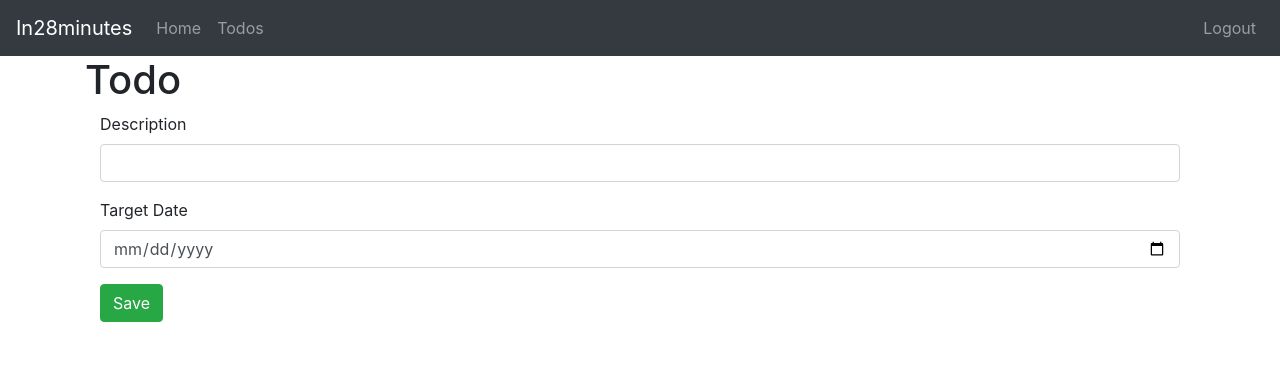
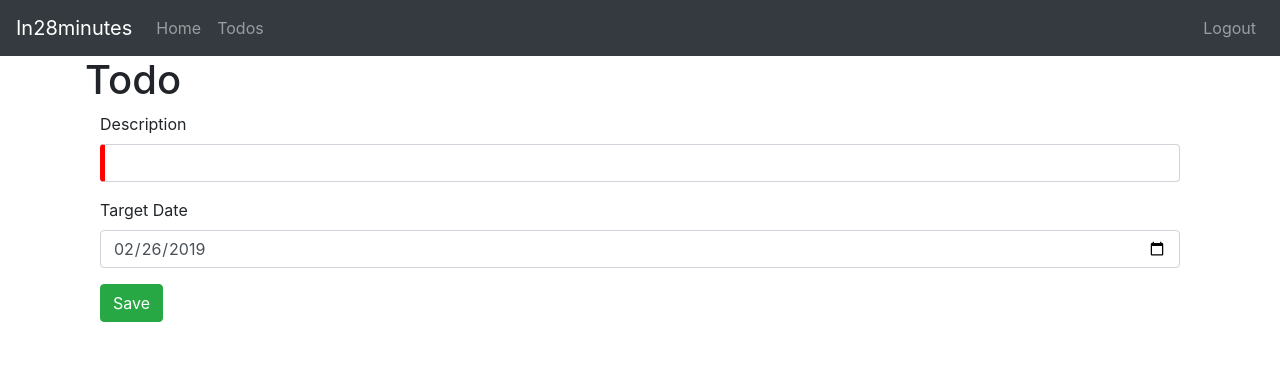
Before and after one commit to stefanbanu/FullStack-todos-frontend, an Angular app: page /todos/1 in a window 1280 px wide. Shown: the top 372 px of the page. Built offline with nearby package versions, Linux system fonts and the light colour scheme; no server answers; sample sign-in values are in the browser's storage.

Commit message:
added validations and warning messages to the fields.

```diff
--- a/src/app/list-todos/list-todos.component.html
+++ b/src/app/list-todos/list-todos.component.html
@@ -26,4 +26,7 @@
 
 
   </table>
+  <div class="row">
+    <button (click)="addTodo()" class="btn btn-success">Add</button>
+  </div>
 </div>
--- a/src/app/list-todos/list-todos.component.ts
+++ b/src/app/list-todos/list-todos.component.ts
@@ -60,4 +60,8 @@ export class ListTodosComponent implements OnInit {
     console.log(`update  ${id}`);
     this.router.navigate(['todos', id]);
   }
+
+  addTodo() {
+    this.router.navigate(['todos', -1]);
+  }
 }
--- a/src/app/service/data/todo-data.service.ts
+++ b/src/app/service/data/todo-data.service.ts
@@ -21,4 +21,12 @@ export class TodoDataService {
   retrieveTodo(username, id) {
     return this.httpClient.get<Todo>(`http://localhost:8080/users/${username}/todos/${id}`);
   }
+
+  updateTodo(username, id, todo) {
+    return this.httpClient.put(`http://localhost:8080/users/${username}/todos/${id}`, todo);
+  }
+
+  createTodo(username, todo) {
+    return this.httpClient.post(`http://localhost:8080/users/${username}/todos`, todo);
+  }
 }
--- a/src/app/todo/todo.component.css
+++ b/src/app/todo/todo.component.css
@@ -0,0 +1,3 @@
+.ng-invalid:not(form) {
+  border-left: 5px solid red;
+}
--- a/src/app/todo/todo.component.html
+++ b/src/app/todo/todo.component.html
@@ -1,16 +1,26 @@
 <H1>Todo</H1>
 
 <div class="container">
-  <fieldset class="form-group">
-    <label>Description</label>
-    <input class="form-control" [(ngModel)]="todo.description" type="text" name="description" required="required">
-  </fieldset>
+<!--  <div class="alert alert-warning" *ngIf="todoForm.dirty && todoForm.invalid">Enter valid values</div>-->
 
-  <fieldset class="form-group">
-    <label>Target Date</label>
-  <input class="form-control" [(ngModel)]="todo.targetDate" type="date" name="targetDate" required="required">
-  </fieldset>
+  <form (ngSubmit)="!todoForm.invalid && saveTodo()" #todoForm="ngForm">
+    <div class="alert alert-warning" *ngIf="todoForm.dirty && description.invalid">Enter valid description</div>
+    <fieldset class="form-group">
+      <label>Description</label>
+      <input class="form-control" #description="ngModel"
+             [(ngModel)]="todo.description"
+      type="text" name="description" required="required" minlength="5">
+    </fieldset>
 
-  <button class="btn btn-success"(click)="saveTodo()">Save</button>
+    <div class="alert alert-warning" *ngIf="todoForm.dirty && targetDate.invalid">Enter valid date</div>
+    <fieldset class="form-group">
+      <label>Target Date</label>
+      <input class="form-control" #targetDate="ngModel"
+             [ngModel]="todo.targetDate | date:'yyyy-MM-dd'"
+                                  (ngModelChange)="todo.targetDate = $event"
+                                  type="date" name="targetDate" required="required">
+    </fieldset>
 
+    <button type="submit" class="btn btn-success">Save</button>
+  </form>
 </div>
--- a/src/app/todo/todo.component.ts
+++ b/src/app/todo/todo.component.ts
@@ -1,7 +1,8 @@
-import { Component, OnInit } from '@angular/core';
+/* tslint:disable:triple-equals */
+import {Component, OnInit} from '@angular/core';
 import {TodoDataService} from '../service/data/todo-data.service';
 import {Todo} from '../list-todos/list-todos.component';
-import {ActivatedRoute} from '@angular/router';
+import {ActivatedRoute, Router} from '@angular/router';
 
 @Component({
   selector: 'app-todo',
@@ -14,15 +15,41 @@ export class TodoComponent implements OnInit {
   todo: Todo;
 
   constructor(private todoService: TodoDataService,
-              private  route: ActivatedRoute) { }
+              private  route: ActivatedRoute,
+              private router: Router) {
+  }
 
   ngOnInit() {
     this.id = this.route.snapshot.params['id'];
-    this.todo = new Todo(1, '', false, new Date());
-    this.todoService.retrieveTodo('stefan', this.id)
-      .subscribe(
-        data => this.todo = data
-      );
+    this.todo = new Todo(this.id, '', false, new Date());
+
+    if (this.id != -1) {
+      this.todoService.retrieveTodo('stefan', this.id)
+        .subscribe(
+          data => this.todo = data
+        );
+    }
+  }
+
+  saveTodo() {
+    if (this.id === -1) {
+// Create Todo
+      this.todoService.createTodo('stefan', this.todo)
+        .subscribe(
+          data => {
+            console.log(data);
+            this.router.navigate(['todos']);
+          }
+        );
+    } else {
+      this.todoService.updateTodo('stefan', this.id, this.todo)
+        .subscribe(
+          data => {
+            console.log(data);
+            this.router.navigate(['todos']);
+          }
+        );
+    }
   }
 
 }
```
